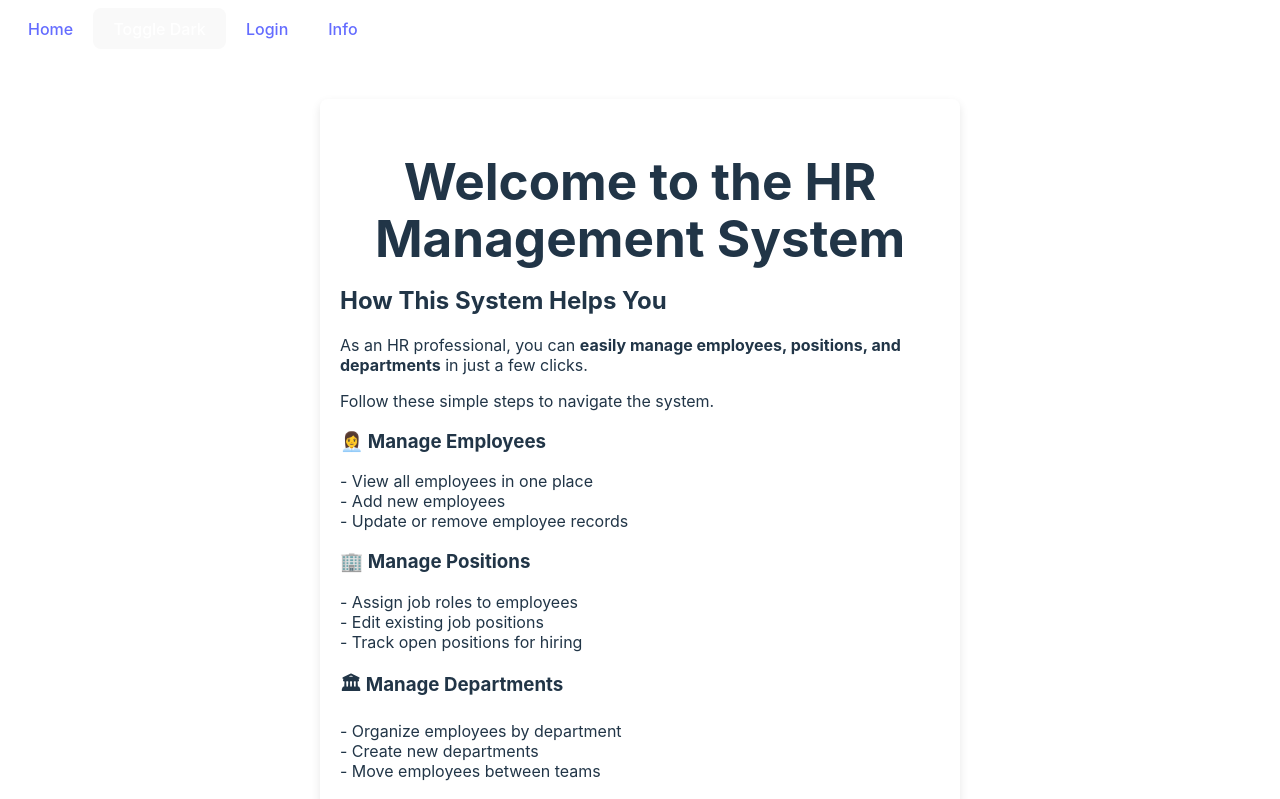
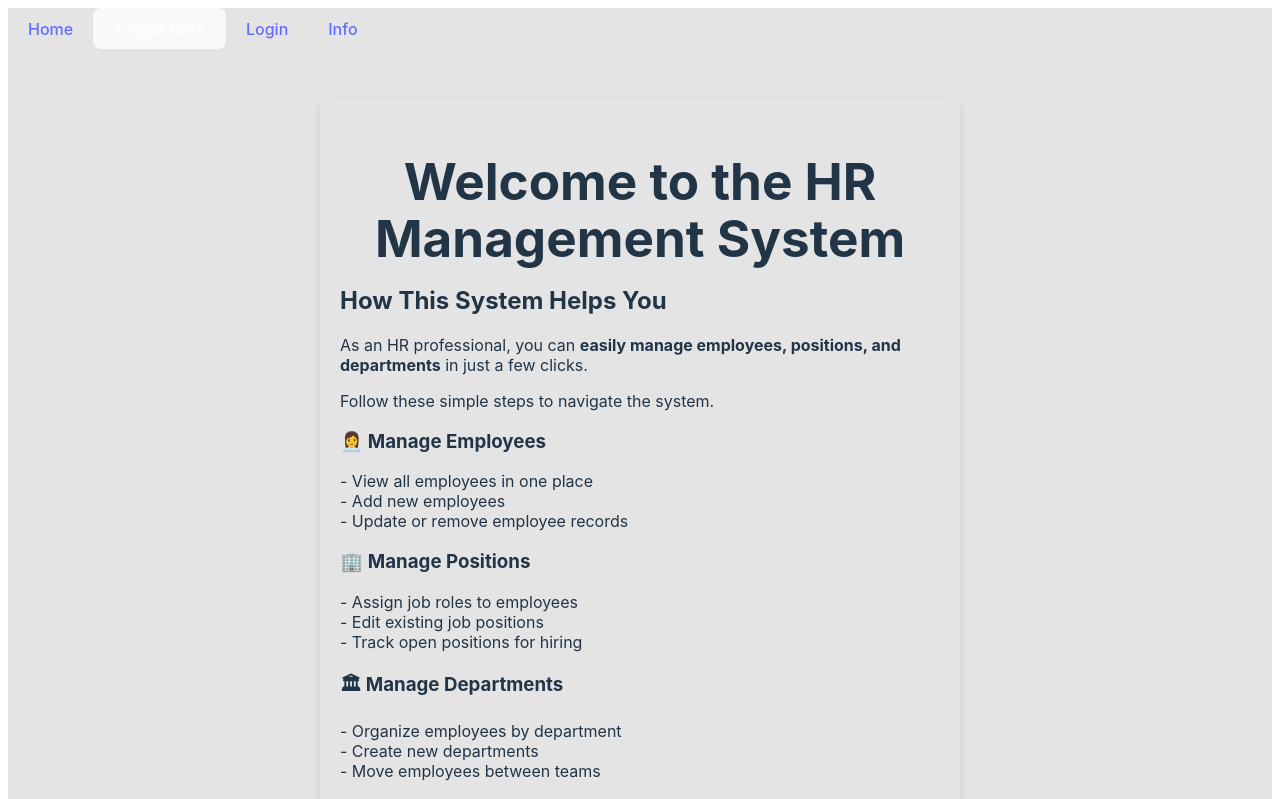
Before and after one commit to wanchanlin/WorkPace, a React (Vite) app: page / in a window 1280 px wide. Shown: the top 799 px of the page. Built offline with nearby package versions, Linux system fonts and the light colour scheme.

Commit message:
new files

```diff
--- a/src/index.css
+++ b/src/index.css
@@ -1,6 +1,6 @@
 :root[data-theme='light'] {
   --text-color: #213547;
-  --background-color: #ffffff;
+  --background-color: #e0e0e0de;
   --button-text-color: #ffffff;
   --button-bg: #646cff;
 }
```
